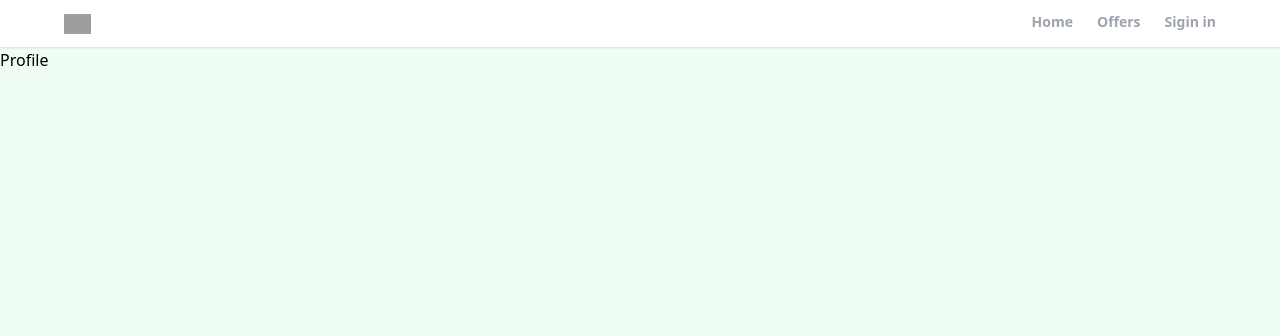
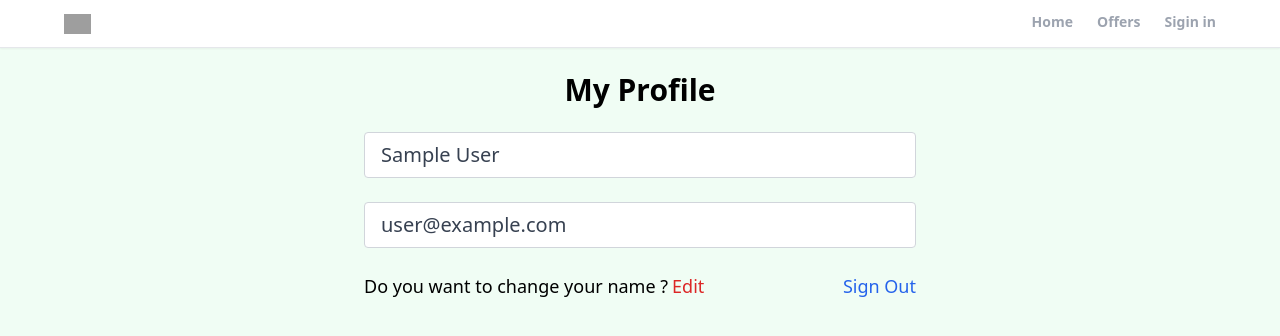
Before and after one commit to terrordoby/react-realtor-clone, a React (Vite) app: page /profile in a window 1280 px wide. Shown: the top 336 px of the page. Built offline with nearby package versions, Linux system fonts and the light colour scheme; no server answers; sample sign-in values are in the browser's storage; grey boxes are pictures that could not be loaded.

Commit message:
Create Private Route and custom hook

```diff
--- a/src/App.tsx
+++ b/src/App.tsx
@@ -9,6 +9,7 @@ import Profile from "./pages/Profile";
 import Sigin from "./pages/Sigin";
 import SignUp from "./pages/SignUp";
 import "react-toastify/dist/ReactToastify.css";
+import PrivateRoute from "./components/PrivateRoute";
 
 function App() {
 
@@ -17,7 +18,9 @@ function App() {
       <Header />
       <Routes>
         <Route path="/" element={<Home />} />
-        <Route path="/profile" element={<Profile />} />
+        <Route path="/profile" element={<PrivateRoute />}>
+          <Route path="/profile" element={<Profile />} />
+        </Route>
         <Route path="/sign-in" element={<Sigin />} />
         <Route path="/sign-up" element={<SignUp />} />
         <Route path="/forgot-password" element={<ForgotPassword />} />
--- /dev/null
+++ b/src/components/PrivateRoute.tsx
@@ -0,0 +1,13 @@
+import React from "react";
+import { Navigate, Outlet } from "react-router-dom";
+import useAuthStatus from "../hooks/useAuthStatus";
+
+const PrivateRoute = () => {
+  const {loggedIn, checkingStatus} = useAuthStatus();
+  if(checkingStatus) {
+    return <h1>Loading..</h1>;
+  }
+  return loggedIn ? <Outlet /> : <Navigate to="/sign-in" />;
+};
+
+export default PrivateRoute;
--- /dev/null
+++ b/src/hooks/useAuthStatus.tsx
@@ -0,0 +1,21 @@
+import { getAuth, onAuthStateChanged } from "firebase/auth";
+import { useEffect, useState } from "react";
+
+const useAuthStatus = () => {
+  const [loggedIn, setLoggedIn] = useState<boolean>(false);
+  const [checkingStatus, setCheckingStatus] = useState<boolean>(true);
+
+  useEffect(() => {
+    const auth = getAuth();
+    onAuthStateChanged(auth, (user) => {
+      if (user) {
+        setLoggedIn(true);
+      }
+      setCheckingStatus(false);
+    });
+  },[]);
+
+  return {loggedIn, checkingStatus};
+};
+
+export default useAuthStatus;
--- a/src/pages/Profile.tsx
+++ b/src/pages/Profile.tsx
@@ -1,8 +1,60 @@
-import React from "react";
+import { getAuth } from "firebase/auth";
+import React, { useState } from "react";
+import { useNavigate } from "react-router";
 
 const Profile = () => {
+  const auth =  getAuth();
+  const [name, setName] = useState<string | undefined >(auth.currentUser?.displayName as string | undefined);
+  const [email, setEmail] = useState<string | undefined>(auth.currentUser?.email as string | undefined);
+  const navigate = useNavigate();
+
+  function handleLogout() {
+    auth.signOut();
+    navigate("/");
+  }
+
   return (
-    <div>Profile</div>
+    <section className="max-w-6xl mx-auto flex justify-center items-center flex-col">
+      <h1 className="text-3xl text-center mt-6 font-bold">My Profile</h1>
+      <div className="w-full md:w-[50%] mt-6 px-3">
+        <form>
+          {/* input Nome */}
+          <input
+            type="text"
+            id="name"
+            value={name}
+            onChange={(e) => setName(e.target.value)}
+            disabled
+            className="w-full mb-6 px-4 py-2 text-xl text-gray-700 bg-white border border-gray-300 rounded
+            transition ease-in-out"
+          />
+          <input
+            type="text"
+            id="name"
+            value={email}
+            onChange={(e) => setEmail(e.target.value)}
+            disabled
+            className="w-full mb-6 px-4 py-2 text-xl text-gray-700  bg-white border border-gray-300 rounded
+            transition ease-in-out"
+          />
+          <div
+            className="flex justify-between mb-6 whitespace-nowrap text-sm sm:text-lg">
+            <p className="flex items-center">Do you want to change your name ?
+              <span
+                className="text-red-600 hover:text-red-700 transition ease-in-out duration-150
+                ml-1 cursor-pointer">
+                  Edit
+              </span>
+            </p>
+            <p
+              className="text-blue-600 hover:text-blue-800 cursor-pointer transition ease-in-out duration-150"
+              onClick={handleLogout}>
+                Sign Out
+            </p>
+          </div>
+        </form>
+      </div>
+    </section>
   );
 };
 
```
